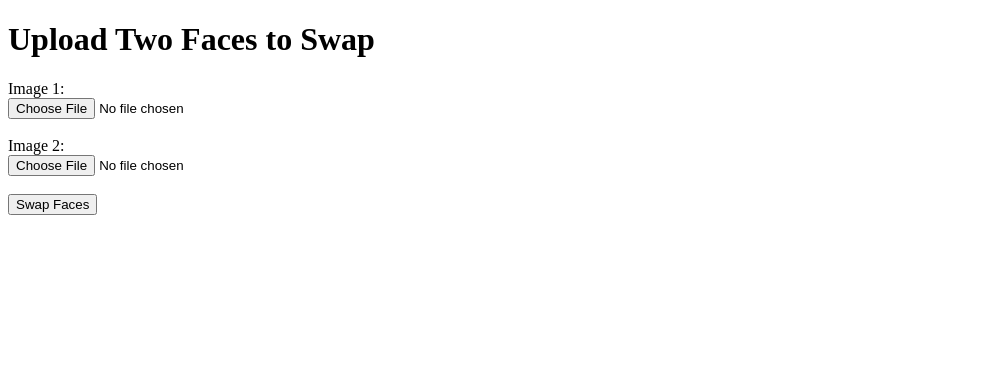
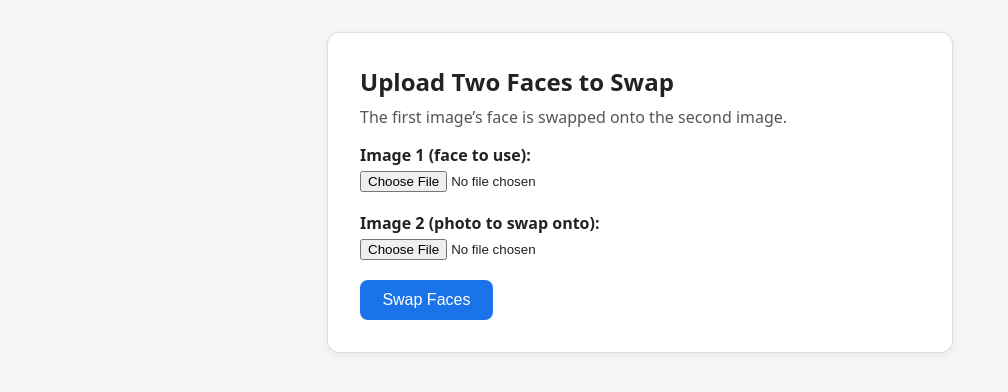
Before and after one commit to NoorullahZamindar-007/Face-Swaping-App, a Flask app: page / in a window 1280 px wide. Shown: the top 392 px of the page, without its empty margins (0-1008 px from the left). Run offline with Flask 3, Linux system fonts and the light colour scheme.

Commit message:
Style the face-swap upload page with a small inline stylesheet

```diff
--- a/face_swap_app/templates/index.html
+++ b/face_swap_app/templates/index.html
@@ -4,29 +4,83 @@
     <meta charset="utf-8">
     <meta name="viewport" content="width=device-width, initial-scale=1">
     <title>Face Swap</title>
+    <style>
+        /* Small inline stylesheet (no external dependency): the page
+           used to be unstyled browser-default HTML. */
+        body {
+            font-family: system-ui, -apple-system, "Segoe UI", sans-serif;
+            background: #f4f6f8;
+            color: #222;
+            margin: 0;
+            padding: 2rem 1rem;
+        }
+        main {
+            max-width: 560px;
+            margin: 0 auto;
+            background: #fff;
+            border: 1px solid #ddd;
+            border-radius: 12px;
+            padding: 2rem;
+            box-shadow: 0 2px 8px rgba(0, 0, 0, 0.06);
+        }
+        h1 { font-size: 1.5rem; margin: 0 0 0.5rem; }
+        p.hint { color: #555; margin-top: 0; }
+        .messages { list-style: none; padding: 0; }
+        .messages li {
+            color: #b3261e;
+            background: #fdecea;
+            border: 1px solid #f5c6c2;
+            border-radius: 8px;
+            padding: 0.6rem 0.8rem;
+            margin-bottom: 0.5rem;
+        }
+        label { font-weight: 600; display: block; margin-bottom: 0.3rem; }
+        input[type="file"] { display: block; margin-bottom: 1.25rem; width: 100%; }
+        input[type="submit"] {
+            background: #1a73e8;
+            color: #fff;
+            border: none;
+            border-radius: 8px;
+            padding: 0.7rem 1.4rem;
+            font-size: 1rem;
+            cursor: pointer;
+        }
+        input[type="submit"]:hover { background: #1557b0; }
+        .result img {
+            display: block;
+            max-width: 100%;
+            height: auto;
+            border-radius: 8px;
+            margin: 0.5rem 0 1rem;
+        }
+    </style>
 </head>
 <body>
+  <main>
     <h1>Upload Two Faces to Swap</h1>
+    <p class="hint">The first image&rsquo;s face is swapped onto the second image.</p>
 {% with messages = get_flashed_messages() %}
   {% if messages %}
-    <ul>
-      {% for msg in messages %}<li style="color: red;">{{ msg }}</li>{% endfor %}
+    <ul class="messages">
+      {% for msg in messages %}<li>{{ msg }}</li>{% endfor %}
     </ul>
   {% endif %}
 {% endwith %}
     <form method="POST" enctype="multipart/form-data">
-        <label for="image1">Image 1:</label><br>
-        <input type="file" id="image1" name="image1" accept=".png,.jpg,.jpeg,.bmp,.webp" required><br><br>
-        <label for="image2">Image 2:</label><br>
-        <input type="file" id="image2" name="image2" accept=".png,.jpg,.jpeg,.bmp,.webp" required><br><br>
+        <label for="image1">Image 1 (face to use):</label>
+        <input type="file" id="image1" name="image1" accept=".png,.jpg,.jpeg,.bmp,.webp" required>
+        <label for="image2">Image 2 (photo to swap onto):</label>
+        <input type="file" id="image2" name="image2" accept=".png,.jpg,.jpeg,.bmp,.webp" required>
         <input type="submit" value="Swap Faces">
     </form>
 
     {% if result_image %}
+    <div class="result">
         <h2>Result</h2>
-        <img src="{{ url_for('static', filename=result_image) }}" width="400" style="max-width: 100%; height: auto;" alt="Face swap result">
-        <br>
+        <img src="{{ url_for('static', filename=result_image) }}" alt="Face swap result">
         <a href="{{ url_for('static', filename=result_image) }}" download="face-swap.jpg">Download result</a>
+    </div>
     {% endif %}
+  </main>
 </body>
 </html>
```
